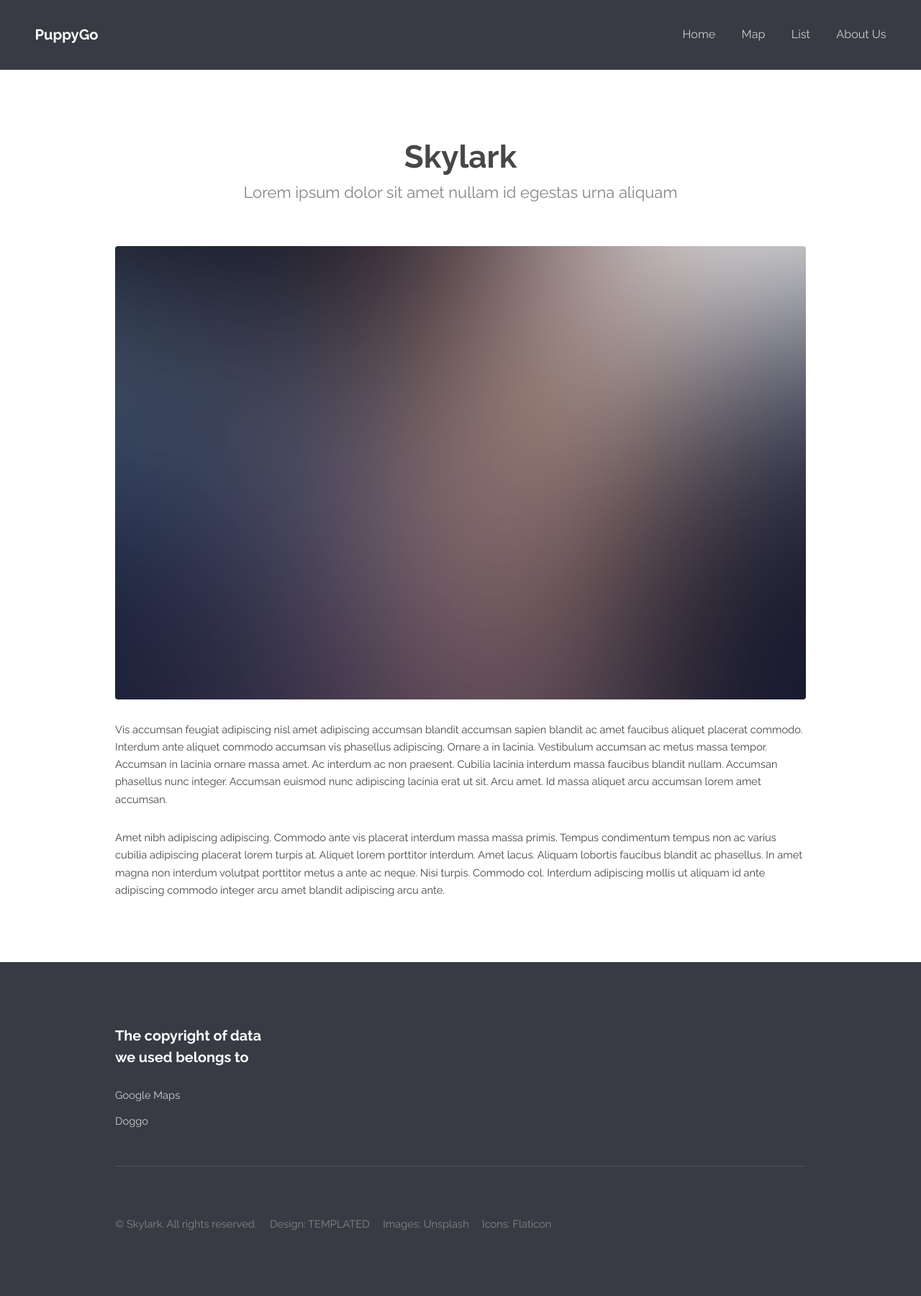
After one commit to ArielPan/PuppyGo, a PHP site: page /aboutUs.php in a window 1280 px wide. The commit adds this page. Shown: the whole page at 72% size. Run offline with PHP 8.4, Linux system fonts and the light colour scheme.

Commit message:
iteration3 update4

```diff
--- /dev/null
+++ b/PhpProject1/aboutUs.php
@@ -0,0 +1,26 @@
+<!DOCTYPE html>
+<html>
+    <title>About Us</title>
+<?php
+        include 'header.php';
+?>
+    <body>
+<section id="main" class="wrapper">
+    <div class="container">
+
+	<header class="major">
+	<h2>Skylark</h2>
+	<p>Lorem ipsum dolor sit amet nullam id egestas urna aliquam</p>
+	</header>
+
+	<a href="#" class="image fit"><img src="images/pic03.jpg" alt="" /></a>
+	<p>Vis accumsan feugiat adipiscing nisl amet adipiscing accumsan blandit accumsan sapien blandit ac amet faucibus aliquet placerat commodo. Interdum ante aliquet commodo accumsan vis phasellus adipiscing. Ornare a in lacinia. Vestibulum accumsan ac metus massa tempor. Accumsan in lacinia ornare massa amet. Ac interdum ac non praesent. Cubilia lacinia interdum massa faucibus blandit nullam. Accumsan phasellus nunc integer. Accumsan euismod nunc adipiscing lacinia erat ut sit. Arcu amet. Id massa aliquet arcu accumsan lorem amet accumsan.</p>
+	<p>Amet nibh adipiscing adipiscing. Commodo ante vis placerat interdum massa massa primis. Tempus condimentum tempus non ac varius cubilia adipiscing placerat lorem turpis at. Aliquet lorem porttitor interdum. Amet lacus. Aliquam lobortis faucibus blandit ac phasellus. In amet magna non interdum volutpat porttitor metus a ante ac neque. Nisi turpis. Commodo col. Interdum adipiscing mollis ut aliquam id ante adipiscing commodo integer arcu amet blandit adipiscing arcu ante.</p>
+
+    </div>
+</section>
+    <?php
+        include 'footer.php';
+?>
+    </body>
+</html>
--- a/PhpProject1/css/style.css
+++ b/PhpProject1/css/style.css
@@ -1033,14 +1033,14 @@
 				right: 0;
 			}
 
-/* Banner */
+/*  */
 
 	#banner {
 		background-image: url(../images/dark_tint.png), url(../images/dog_on_beach.jpg);
 		background-position: center center;
 		background-size: cover;
 		color: #ffffff;
-		padding: 14em 0em 14em;
+		padding: 8em 0em 8em;
 		text-align: center;
 	}
 
--- a/PhpProject1/header.php
+++ b/PhpProject1/header.php
@@ -21,6 +21,7 @@
 		<li><a href="index.php">Home</a></li>
 		<li><a href="map.php">Map</a></li>
                 <li><a href="list.php">List</a></li>
+                <li><a href="aboutUs.php">About Us</a></li>
 		</ul>
 		</nav>
         </header>
```
Also changed, not shown: PhpProject1/description.php (+16 -6 lines), PhpProject1/css/bootstrap.css, PhpProject1/images/pic03.jpg (added).
